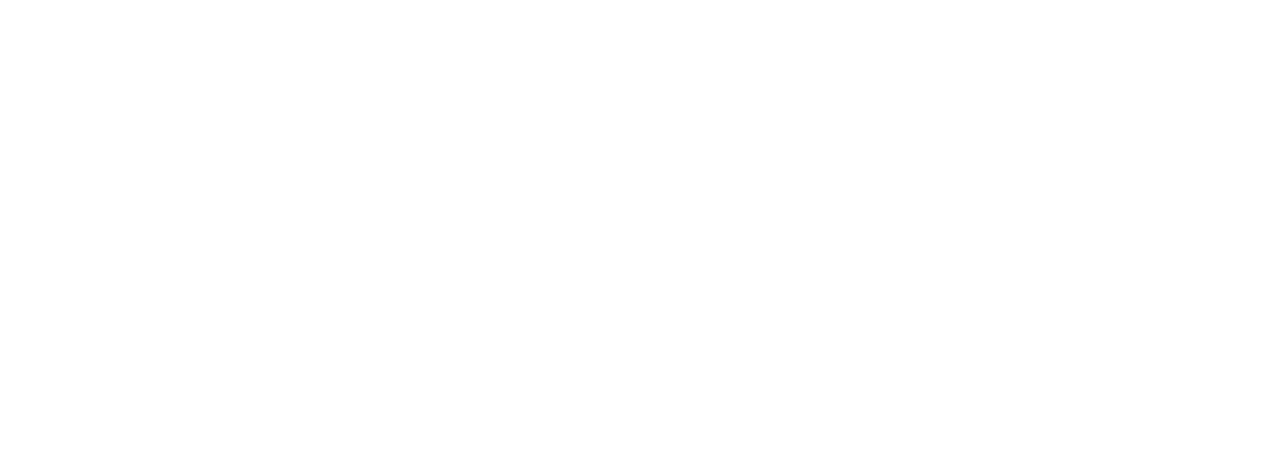
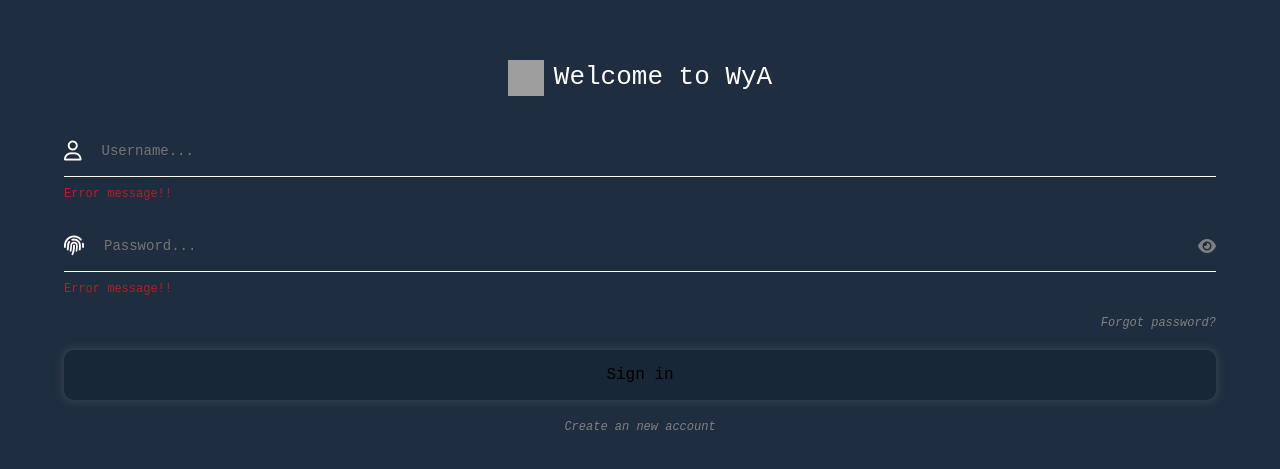
Before and after one commit to y0shih/WyA_Frontend-1, a React (Vite) app: page / in a window 1280 px wide. Shown: the part 153-622 px from the top of the page. Built offline with nearby package versions, Linux system fonts and the light colour scheme; grey boxes are pictures that could not be loaded.

Commit message:
Update StarterPage and LoginPage

```diff
--- a/index.html
+++ b/index.html
@@ -16,15 +16,17 @@
 
     <link rel="manifest" href="/manifest.json" />
 
-    <link rel="shortcut icon" type="image/png" href="/favicon.png" />
+    <link rel="shortcut icon" type="image/png" href="/public/assets/logo.png" />
 
     <!-- add to homescreen for ios -->
     <meta name="mobile-web-app-capable" content="yes" />
     <meta name="apple-mobile-web-app-title" content="Ionic App" />
     <meta name="apple-mobile-web-app-status-bar-style" content="black" />
+
+    <link rel="stylesheet" href="https://cdnjs.cloudflare.com/ajax/libs/font-awesome/6.7.2/css/all.min.css">
   </head>
   <body>
     <div id="root"></div>
-    <script type="module" src="/src/main.tsx" async></script>
+    <script type="module" src="/src/main.tsx"></script>
   </body>
 </html>
--- a/src/App.tsx
+++ b/src/App.tsx
@@ -19,11 +19,11 @@ import '@ionic/react/css/display.css';
 setupIonicReact();
 
 // Import components
-import StarterPage from './pages/starter_page/starter_page';
+import LoginPage from './pages/login_page/login_page';
 
 const App: React.FC = () => (
   <IonApp>
-    <StarterPage />
+    <LoginPage />
   </IonApp>
 );
 
--- a/src/main.css
+++ b/src/main.css
@@ -3,6 +3,7 @@
     margin: 0;
     padding: 0;
     box-sizing: border-box;
+    font-family: monospace;
 }
 
 html, body {
@@ -10,10 +11,6 @@ html, body {
     width: 100%;
 }
 
-:root {
-    --main--color: "",
-    --secondary--color: ""
-}
 
 #root {
     height: 100%;
--- a/src/pages/login_page/login_page.css
+++ b/src/pages/login_page/login_page.css
@@ -0,0 +1,136 @@
+.loginPage {
+    height: 100%;
+    width: 100%;
+    background-color: #1E2D40;
+    display: flex;
+    justify-content: center;
+    align-items: center;
+}
+
+.loginPage__loginForm {
+    height: fit-content;
+    width: 90%;
+    display: flex;
+    flex-direction: column;
+    gap: 20px;
+}
+
+.loginPage__element {
+    height: fit-content;
+    flex: 1;
+}
+
+.loginPage__element--headerBox {
+    display: flex;
+    justify-content: center;
+    align-items: center;
+    gap: 10px;
+    margin-bottom: 10px;
+
+    .loginPage__header--icon {
+        height: 36px;
+        width: 36px;
+    }
+
+    .loginPage__header--content {
+        height: fit-content;
+        width: fit-content;
+        color: white;
+        margin: 0 !important;
+    }
+}
+
+.loginPage__element--inputForm {
+    display: flex;
+    flex-direction: column;
+    gap: 20px;
+
+    .loginPage__inputContainer {
+        flex: 1;
+        height: fit-content;
+    }
+
+    i {
+        font-size: 20px;
+        width: auto;
+        color: white;
+    }
+
+    .loginPage__inputBox {
+        height: fit-content;
+        width: 100%;
+        display: flex;
+        align-items: center;
+        gap: 20px;
+        border-bottom: 1px solid white;
+        margin-bottom: 10px;
+
+        .loginPage__input {
+            outline: none;
+            flex: 1;
+            height: 50px;
+            color: white;
+            font-size: 14px;
+            background-color: transparent;
+            border: none;
+        }
+    }
+}
+
+.fa-eye {
+    font-size: 16px !important;
+    color: #808080 !important;
+}
+
+.loginPage__announce {
+    color: #BD1B23;
+    font-size: 12px;
+}
+
+.loginPage__forgotPasswordBox {
+    height: fit-content;
+    flex: 1;
+    display: flex;
+    align-items: center;
+    justify-content: right;
+
+    a {
+        text-decoration: none;
+        color: #808080;
+        font-size: 12px;
+        font-style: italic;
+    }
+}
+
+.loginPage__element--btnForm {
+    height: fit-content;
+    width: 100%;
+    display: flex;
+    justify-content: center;
+    align-items: center;
+
+    .btnForm--btn {
+        height: 50px;
+        flex: 1;
+        font-size: 16px;
+        background-color: #172737;
+        border-radius: 10px;
+        box-shadow: 0 0 10px 2px rgba(128, 128, 128, 0.25);
+    }
+}
+
+.loginPage__element--signupAccount {
+    height: fit-content;
+    flex: 1;
+    display: flex;
+    justify-content: center;
+    align-items: center;
+    gap: 5px;
+
+    a {
+        text-decoration: none;
+        color: #808080;
+        font-size: 12px;
+        font-style: italic;
+    }
+}
--- a/src/pages/login_page/login_page.tsx
+++ b/src/pages/login_page/login_page.tsx
@@ -1,6 +1,7 @@
 // Import library
 import { IonPage } from "@ionic/react";
 import React from "react";
+import { useState } from "react";
 
 // Import components
 
@@ -8,8 +9,56 @@ import React from "react";
 import "./login_page.css"
 import "../../main.css"
 
-const LoginPage:React.FC = () => (
-    <IonPage></IonPage>
-)
+export default function LoginPage() {
+    const [hidepassword, setHidepassword] = useState(true);
 
-export default LoginPage
+    // Function to show/hide password
+    const toggleTypePassword = () => setHidepassword(!hidepassword);
+
+    return (
+        <IonPage>
+            <div className="loginPage">
+                <div className="loginPage__loginForm">
+                    <div className="loginPage__element loginPage__element--headerBox">
+                        <img className="loginPage__header--icon" src="public/assets/logo.png" alt="Logo" />
+                        <h1 className="loginPage__header--content">Welcome to WyA</h1>
+                    </div>
+
+                    <div className="loginPage__element loginPage__element--inputForm">
+                        <div className="loginPage__inputContainer loginPage__inputContainer--username">
+                            <div className="loginPage__inputBox">
+                                <i className="fa-regular fa-user inputUsernameIcon"></i>
+                                <input className="loginPage__input" type="text" placeholder="Username..." />
+                            </div>
+
+                            <p className="loginPage__announce">Error message!!</p>
+                        </div>
+
+                        <div className="loginPage__inputContainer loginPage__inputContainer--password">
+                            <div className="loginPage__inputBox">
+                                <i className="fa-solid fa-fingerprint inputPasswordIcon"></i>
+                                <input className="loginPage__input" type={hidepassword ? "password" : "text"} placeholder="Password..." />
+                                <i className="fa-solid fa-eye" onClick={toggleTypePassword}></i>
+                            </div>
+
+                            <p className="loginPage__announce">Error message!!</p>
+                        </div>
+
+                        <div className="loginPage__forgotPasswordBox">
+                            <a className="loginPage__forgotPasswordBox--forgotPasswordDirection" href="#">Forgot password?</a>
+                        </div>
+                    </div>
+
+                    <div className="loginPage__element loginPage__element--btnForm">
+                        <button className="btnForm--btn">Sign in</button>
+                    </div>
+
+                    <div className="loginPage__element loginPage__element--signupAccount">
+                        <a className="loginPage__element--signupDirection" href="#">Create an new account</a>
+                    </div>
+                </div>
+            </div>
+        </IonPage>
+
+    )
+}
--- a/src/pages/starter_page/starter_page.css
+++ b/src/pages/starter_page/starter_page.css
@@ -0,0 +1,42 @@
+.starterpage {
+    height: 100%;
+    width: 100%;
+    position: relative;
+    display: flex;
+    justify-content: center;
+    align-items: center;
+    background-image: linear-gradient(-135deg, #1E2D40 44%, #BD1B23 100%);
+}
+
+.starterpage__element--logoShowcase {
+    height: fit-content;
+    width: fit-content;
+    background-color: transparent !important;
+    display: flex;
+    flex-direction: column;
+    align-items: center;
+
+    .starterpage__element__logo {
+        height: 160px;
+        width: 160px;
+    }
+
+    .starterpage__element__slogan {
+        text-transform: uppercase;
+        color: white;
+    }
+}
+
+.starterpage__element--loadingAssets {
+    position: absolute;
+    height: fit-content;
+    width: fit-content;
+    bottom: 40px;
+    margin: 0 auto;
+    background-color: transparent !important;
+
+    .starterpage__element--loading {
+        color: white;
+        font-size: 14px;
+    }
+}
--- a/src/pages/starter_page/starter_page.tsx
+++ b/src/pages/starter_page/starter_page.tsx
@@ -9,7 +9,19 @@ import "./starter_page.css"
 import "../../main.css"
 
 const StarterPage:React.FC = () => (
-    <IonPage></IonPage>
+    <IonPage>
+        <div className="starterpage">
+            <div className="starterpage__element starterpage__element--logoShowcase">
+                <img className="starterpage__element__logo" src="public/assets/logo.png" alt="no image" />
+                <h4 className="starterpage__element__slogan">find your friends</h4>
+            </div>
+
+            <div className="starterpage__element starterpage__element--loadingAssets">
+                <p className="starterpage__element--loading">Loading assets...</p>
+            </div>
+
+        </div>
+    </IonPage>
 )
 
 export default StarterPage
```
